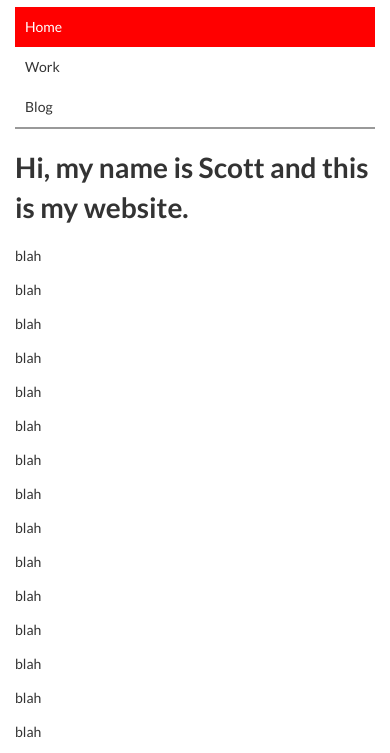
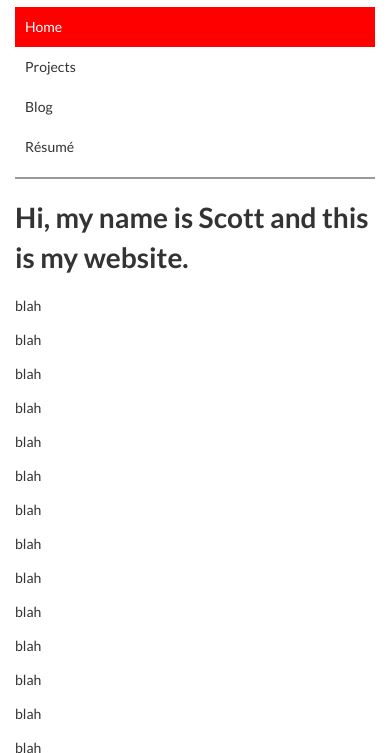
Before and after one commit to scott113341/website, a website: page public/index.html in a window 390 px wide. Shown: the part 83-836 px from the top of the page. Drawn offline with Linux system fonts and the light colour scheme.

Commit message:
tweaked nav, updated nav items

```diff
--- a/public/application.css
+++ b/public/application.css
@@ -1050,8 +1050,8 @@ body {
   padding-top: 10px;
 }
 ul.nav {
-  margin: 20px 0 0 0;
-  padding: 0;
+  padding: 20px 0 0 0;
+  margin: 0;
 }
 ul.nav li {
   list-style: none;
@@ -1088,7 +1088,7 @@ ul.nav li:hover:not(.active) a {
 }
 @media (max-width: 768px) {
   ul.nav {
-    margin: 10px 0;
+    padding: 10px 0;
     border-bottom: 2px solid #999999;
   }
 }
--- a/public/index.html
+++ b/public/index.html
@@ -26,8 +26,9 @@
         <div class="col-sm-2">
           <ul class="nav">
             <li class="active"><a href="/">Home</a></li>
-            <li><a href="/">Work</a></li>
-            <li><a href="/">Blog</a></li>
+            <li><a href="/#/projects">Projects</a></li>
+            <li><a href="/#/blog">Blog</a></li>
+            <li><a href="/#/resume">R&eacute;sum&eacute;</a></li>
           </ul>
         </div>
         <div class="col-sm-10">
--- a/src/css/components/nav.less
+++ b/src/css/components/nav.less
@@ -1,6 +1,6 @@
 ul.nav {
-  margin: 20px 0 0 0;
-  padding: 0;
+  padding: 20px 0 0 0;
+  margin: 0;
 
   li {
     list-style: none;
@@ -40,7 +40,7 @@ ul.nav {
   }
 
   .sm({
-    margin: 10px 0;
+    padding: 10px 0;
     border-bottom: 2px solid @border-gray;
   });
 }
```
Also changed, not shown: src/html/index.html (+3 -2 lines).
